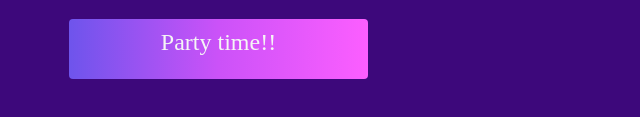
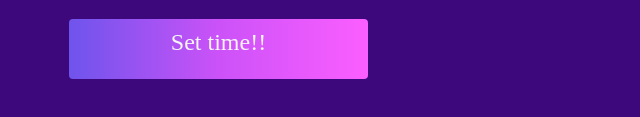
Before and after one commit to Navdeep5ingh/Project4, a plain HTML site: page index.html in a window 1280 px wide. Shown: the part 633-750 px from the top of the page, 63-703 px from the left. Drawn offline with Linux system fonts and the light colour scheme.

Commit message:
Update index.html

```diff
--- a/index.html
+++ b/index.html
@@ -104,7 +104,7 @@
                 </div>
             </div>
             <div id="greetings">GOOD AFTERNOON !!</div>
-            <div id="set_time" onclick="settime()">Party time!!</div>
+            <div id="set_time" onclick="settime()">Set time!!</div>
         </div>
         <div class="right-container">
             <div class="clock">
```
